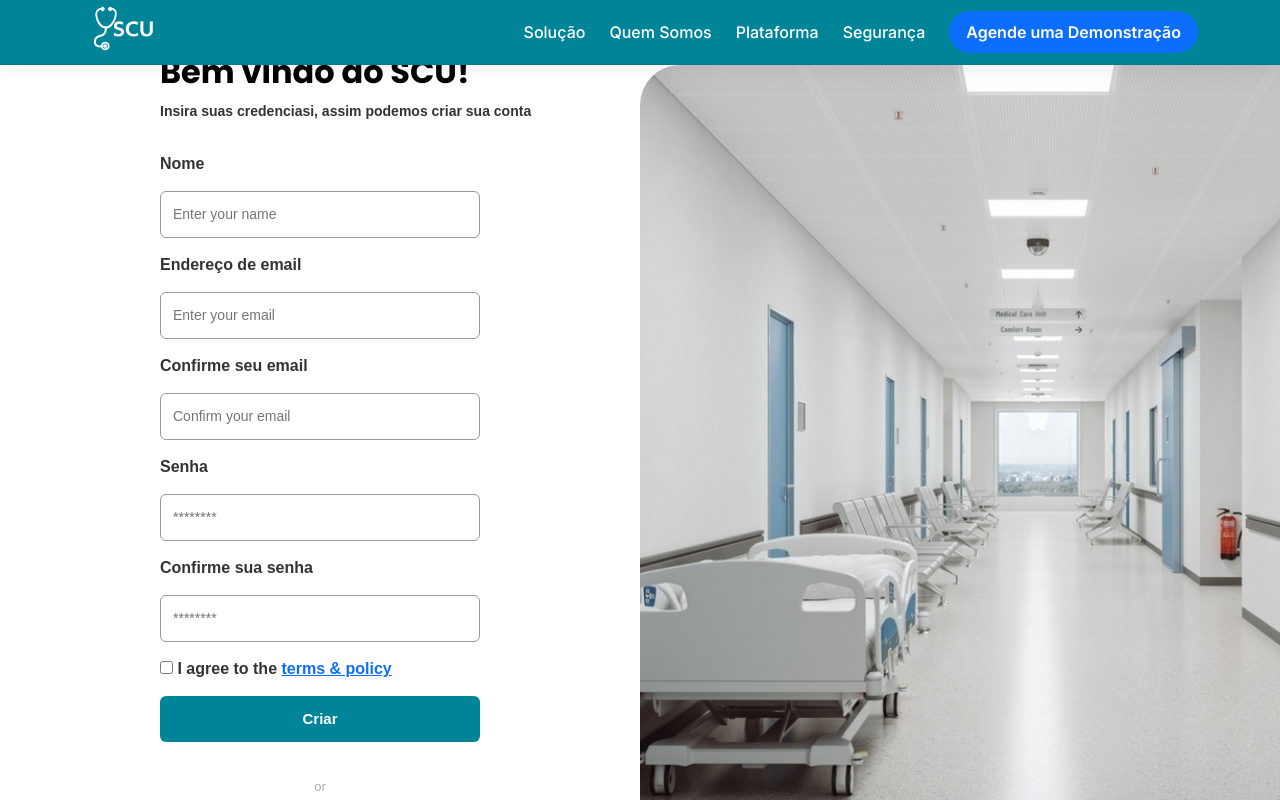
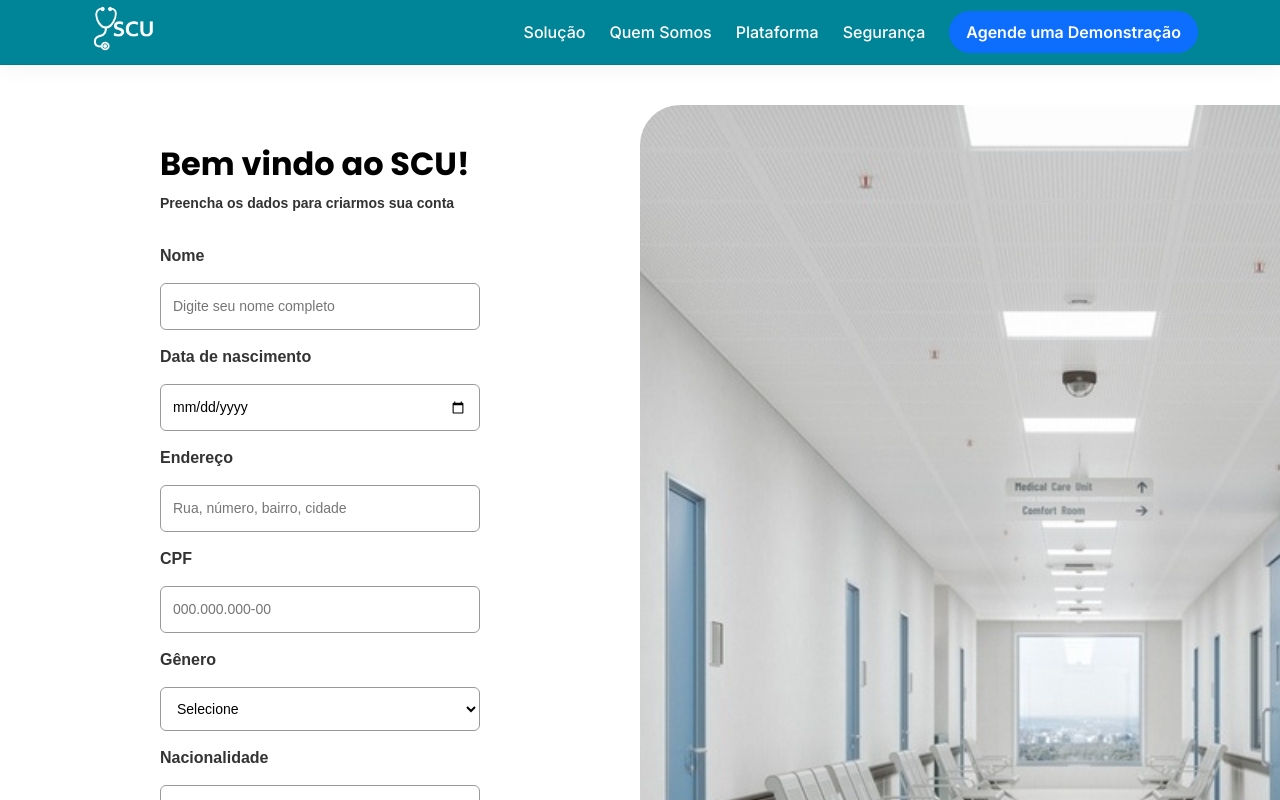
Before and after one commit to giamorim21/SistemaClinicoUnificado, a React (Vite) app in the folder clinic-system/frontend/sistema-clinico-unificado-frontend/: page /register in a window 1280 px wide. Shown: the top 800 px of the page. Built offline with nearby package versions, Linux system fonts and the light colour scheme.

Commit message:
Propaganda/login/register

```diff
--- a/clinic-system/frontend/sistema-clinico-unificado-frontend/src/pages/Login.jsx
+++ b/clinic-system/frontend/sistema-clinico-unificado-frontend/src/pages/Login.jsx
@@ -2,29 +2,44 @@ import { useState } from "react";
 import "../styles/login.css";
 import { Link } from "react-router-dom";
 
-
 function TelaLogin() {
-  const [email, setEmail] = useState("");
+  const [cpf, setCpf] = useState("");
   const [senha, setSenha] = useState("");
   const [erro, setErro] = useState("");
   const [ok, setOk] = useState("");
+
+  // Validador de CPF com dígitos verificadores
+  const validarCPF = (valor) => {
+    const c = (valor || "").replace(/\D/g, "");
+    if (c.length !== 11 || /^(\d)\1{10}$/.test(c)) return false;
+    let soma = 0;
+    for (let i = 0; i < 9; i++) soma += parseInt(c.charAt(i)) * (10 - i);
+    let d1 = 11 - (soma % 11);
+    d1 = d1 >= 10 ? 0 : d1;
+    soma = 0;
+    for (let i = 0; i < 10; i++) soma += parseInt(c.charAt(i)) * (11 - i);
+    let d2 = 11 - (soma % 11);
+    d2 = d2 >= 10 ? 0 : d2;
+    return d1 === parseInt(c.charAt(9)) && d2 === parseInt(c.charAt(10));
+  };
 
   const handleLogin = (e) => {
     e.preventDefault();
     setErro("");
     setOk("");
 
-    // Validação básica no front-end
-    if (!email || !senha) {
-      setErro("Preencha e-mail e senha.");
-      return;
-    }
-    const emailValido = /^[^\s@]+@[^\s@]+\.[^\s@]+$/.test(email);
-    if (!emailValido) {
-      setErro("Informe um e-mail válido.");
+    if (!cpf || !senha) {
+      setErro("Preencha CPF e senha.");
       return;
     }
 
+    if (!validarCPF(cpf)) {
+      setErro("Informe um CPF válido.");
+      return;
+    }
+
+    // Aqui você pode adicionar a chamada de API futuramente
+    setOk("Login realizado com sucesso! (validação de CPF ok)");
   };
 
   return (
@@ -32,15 +47,18 @@ function TelaLogin() {
       <div className="login-left">
         <div className="login-box">
           <h1>Bem-Vindo de volta!</h1>
-          <p>Insira suas Crendencias para realizar o login</p>
+          <p>Insira suas credenciais para realizar o login</p>
 
           <form className="login-form" onSubmit={handleLogin}>
-            <label htmlFor="email">Email</label>
+            <label htmlFor="cpf">CPF</label>
             <input
-              id="email"
-              type="email"
-              value={email}
-              onChange={(e) => setEmail(e.target.value)}
+              id="cpf"
+              type="text"
+              placeholder="000.000.000-00"
+              value={cpf}
+              onChange={(e) => setCpf(e.target.value)}
+              inputMode="numeric"
+              pattern="\d{3}\.?\d{3}\.?\d{3}-?\d{2}"
               required
             />
 
@@ -55,7 +73,7 @@ function TelaLogin() {
 
             <div className="form-options">
               <label>
-                <input type="checkbox" />Lembrar de mim por 30 dias
+                <input type="checkbox" /> Lembrar de mim por 30 dias
               </label>
             </div>
 
@@ -71,6 +89,24 @@ function TelaLogin() {
             </p>
           </form>
         </div>
+
+        {/* Carrossel mantido intacto */}
+        <div className="brand-carousel" aria-label="logos de parceiros">
+          <div className="brand-track">
+            <img src="" alt="logo 1" />
+            <img src="" alt="logo 2" />
+            <img src="" alt="logo 3" />
+            <img src="" alt="logo 4" />
+            <img src="" alt="logo 5" />
+            <img src="" alt="logo 6" />
+            <img src="" alt="logo 1" />
+            <img src="" alt="logo 2" />
+            <img src="" alt="logo 3" />
+            <img src="" alt="logo 4" />
+            <img src="" alt="logo 5" />
+            <img src="" alt="logo 6" />
+          </div>
+        </div>
       </div>
 
       <div className="login-right"></div>
--- a/clinic-system/frontend/sistema-clinico-unificado-frontend/src/pages/Register.jsx
+++ b/clinic-system/frontend/sistema-clinico-unificado-frontend/src/pages/Register.jsx
@@ -4,73 +4,147 @@ import "../styles/register.css";
 
 function TelaCadastro() {
   const [nome, setNome] = useState("");
-  const [email, setEmail] = useState("");
-  const [confirmarEmail, setConfirmarEmail] = useState("");
+  const [dataNasc, setDataNasc] = useState("");
+  const [endereco, setEndereco] = useState("");
+  const [cpf, setCpf] = useState("");
+  const [genero, setGenero] = useState("");
+  const [nacionalidade, setNacionalidade] = useState("");
   const [senha, setSenha] = useState("");
   const [confirmarSenha, setConfirmarSenha] = useState("");
+  const [consentimento, setConsentimento] = useState(false);
+
   const [erro, setErro] = useState("");
   const [sucesso, setSucesso] = useState(false);
 
-  const validarSenha = (senha) => /^(?=.*[A-Z])(?=.*\d).{8,}$/.test(senha);
+  // Senha: 8+ chars, 1 maiúscula e 1 número
+  const validarSenha = (s) => /^(?=.*[A-Z])(?=.*\d).{8,}$/.test(s);
+
+  // Validador de CPF (com dígitos verificadores)
+  const validarCPF = (valor) => {
+    const c = (valor || "").replace(/\D/g, "");
+    if (c.length !== 11 || /^(\d)\1{10}$/.test(c)) return false;
+    let soma = 0;
+    for (let i = 0; i < 9; i++) soma += parseInt(c.charAt(i)) * (10 - i);
+    let d1 = 11 - (soma % 11);
+    d1 = d1 >= 10 ? 0 : d1;
+    soma = 0;
+    for (let i = 0; i < 10; i++) soma += parseInt(c.charAt(i)) * (11 - i);
+    let d2 = 11 - (soma % 11);
+    d2 = d2 >= 10 ? 0 : d2;
+    return d1 === parseInt(c.charAt(9)) && d2 === parseInt(c.charAt(10));
+  };
 
   const handleCadastro = (e) => {
     e.preventDefault();
     setErro("");
     setSucesso(false);
 
-    if (email !== confirmarEmail) {
-      setErro("Os e-mails não coincidem.");
+    // Campos obrigatórios
+    if (!nome || !dataNasc || !endereco || !cpf || !genero || !nacionalidade) {
+      setErro("Preencha todos os campos obrigatórios.");
       return;
     }
+
+    // CPF
+    if (!validarCPF(cpf)) {
+      setErro("Informe um CPF válido.");
+      return;
+    }
+
+    // Senha
     if (senha !== confirmarSenha) {
       setErro("As senhas não coincidem.");
       return;
     }
     if (!validarSenha(senha)) {
-      setErro("A senha deve conter ao menos 8 caracteres, uma letra maiúscula e um número.");
+      setErro("A senha deve ter 8+ caracteres, 1 letra maiúscula e 1 número.");
       return;
     }
 
-    // Simulação de cadastro somente no front-end
+    // Consentimento LGPD
+    if (!consentimento) {
+      setErro("É necessário aceitar o consentimento de privacidade.");
+      return;
+    }
+
+    // Simulação de cadastro (apenas front-end)
     setSucesso(true);
-    // Se quiser “limpar” o formulário após sucesso:
-    // setNome(""); setEmail(""); setConfirmarEmail(""); setSenha(""); setConfirmarSenha("");
   };
 
   return (
+  <div className="register-wrapper">
     <div className="login-container">
       <div className="login-left">
         <div className="login-box">
           <h1>Bem vindo ao SCU!</h1>
-          <p className="subtitle">Insira suas credenciasi, assim podemos criar sua conta</p>
+          <p className="subtitle">Preencha os dados para criarmos sua conta</p>
 
           <form className="login-form" onSubmit={handleCadastro}>
             <label>Nome</label>
             <input
               type="text"
-              placeholder="Enter your name"
+              placeholder="Digite seu nome completo"
               value={nome}
               onChange={(e) => setNome(e.target.value)}
               required
             />
 
-            <label>Endereço de email</label>
+            <label>Data de nascimento</label>
             <input
-              type="email"
-              placeholder="Enter your email"
-              value={email}
-              onChange={(e) => setEmail(e.target.value)}
+              type="date"
+              value={dataNasc}
+              onChange={(e) => setDataNasc(e.target.value)}
               required
             />
 
-            <label>Confirme seu email</label>
+            <label>Endereço</label>
             <input
-              type="email"
-              placeholder="Confirm your email"
-              value={confirmarEmail}
-              onChange={(e) => setConfirmarEmail(e.target.value)}
+              type="text"
+              placeholder="Rua, número, bairro, cidade"
+              value={endereco}
+              onChange={(e) => setEndereco(e.target.value)}
               required
             />
+
+            <label>CPF</label>
+            <input
+              type="text"
+              placeholder="000.000.000-00"
+              value={cpf}
+              onChange={(e) => setCpf(e.target.value)}
+              inputMode="numeric"
+              pattern="\d{3}\.?\d{3}\.?\d{3}-?\d{2}"
+              required
+            />
+
+            <label>Gênero</label>
+            <select
+              value={genero}
+              onChange={(e) => setGenero(e.target.value)}
+              required
+            >
+              <option value="" disabled>Selecione</option>
+              <option value="feminino">Feminino</option>
+              <option value="masculino">Masculino</option>
+              <option value="nao-binario">Não-binário</option>
+              <option value="prefiro-nao-informar">Prefiro não informar</option>
+              <option value="outro">Outro</option>
+            </select>
+
+            <label>Nacionalidade</label>
+            <select
+              value={nacionalidade}
+              onChange={(e) => setNacionalidade(e.target.value)}
+              required
+            >
+              <option value="" disabled>Selecione</option>
+              <option value="brasileira">Brasileira</option>
+              <option value="alemã">Alemã</option>
+              <option value="portuguesa">Portuguesa</option>
+              <option value="espanhola">Espanhola</option>
+              <option value="italiana">Italiana</option>
+              <option value="outra">Outra</option>
+            </select>
 
             <label>Senha</label>
             <input
@@ -92,13 +166,25 @@ function TelaCadastro() {
 
             <div className="form-options">
               <label>
-                <input type="checkbox" required /> I agree to the <a href="#">terms &amp; policy</a>
+                <input
+                  type="checkbox"
+                  checked={consentimento}
+                  onChange={(e) => setConsentimento(e.target.checked)}
+                  required
+                />{" "}
+                Li e concordo com o{" "}
+                <a href="#">termo de consentimento e privacidade</a>.
               </label>
             </div>
 
             <button type="submit">Criar</button>
+
             {erro && <p style={{ color: "red" }}>{erro}</p>}
-            {sucesso && <p style={{ color: "green" }}>Cadastro realizado com sucesso! (somente front-end)</p>}
+            {sucesso && (
+              <p style={{ color: "green" }}>
+                Cadastro realizado com sucesso! (somente front-end)
+              </p>
+            )}
 
             <div className="divider">or</div>
 
@@ -108,9 +194,12 @@ function TelaCadastro() {
           </form>
         </div>
       </div>
+
       <div className="login-right"></div>
     </div>
-  );
+  </div>
+);
+
 }
 
 export default TelaCadastro;
--- a/clinic-system/frontend/sistema-clinico-unificado-frontend/src/styles/components.css
+++ b/clinic-system/frontend/sistema-clinico-unificado-frontend/src/styles/components.css
@@ -30,7 +30,7 @@ h1,h2,h3,h4,h5,h6{ font-family:"Poppins", ui-serif, system-ui; }
 
 /* ===== Hero ===== */
 .hero{
-  position:relative; min-height:90vh; display:flex; align-items:center;
+  position:relative; min-height:78vh; display:flex; align-items:center;
   background:url('https://images.unsplash.com/photo-1586773860418-d37222d8fce3?q=80&w=1920&auto=format&fit=crop');
   background-size:cover; background-position:center; color:#fff; overflow:hidden;
 }
--- a/clinic-system/frontend/sistema-clinico-unificado-frontend/src/styles/home.css
+++ b/clinic-system/frontend/sistema-clinico-unificado-frontend/src/styles/home.css
@@ -37,7 +37,7 @@ h1,h2,h3,h4,h5,h6{font-family:"Poppins", sans-serif}
   content:"";
   position:absolute; inset:0;
   background:url('https://source.unsplash.com/1600x900/?healthcare,hospital') center/cover no-repeat;
-  opacity:.15;
+  opacity:.95;
 }
 
 /* Fundos pedidos */
--- a/clinic-system/frontend/sistema-clinico-unificado-frontend/src/styles/login.css
+++ b/clinic-system/frontend/sistema-clinico-unificado-frontend/src/styles/login.css
@@ -13,6 +13,7 @@
   justify-content: center;
   align-items: center;
   background-color: #ffffff;
+  flex-direction: column;
 }
 
 /* Caixa centralizada */
@@ -151,3 +152,39 @@
   border-top-left-radius: 40px;
   border-bottom-left-radius: 40px;
 }
+
+.brand-carousel {
+  width: 100%;
+  height: 120px;            /* altura da faixa azul */
+  margin-top: 24px;
+  overflow: hidden;
+  position: relative;
+}
+
+.brand-track {
+  display: flex;
+  align-items: center;
+  gap: 40px;
+  animation: brand-scroll 30s linear infinite;
+  width: 200%;              /* <- garante que o conteúdo não encolha */
+}
+
+.brand-carousel img {
+  height: 60px;
+  width: auto;
+  object-fit: contain;
+  user-select: none;
+  pointer-events: none;
+  filter: grayscale(100%);
+  opacity: 0.9;
+  flex-shrink: 0;           /* <- impede as logos de reduzirem de tamanho */
+}
+
+@keyframes brand-scroll {
+  from {
+    transform: translateX(0);
+  }
+  to {
+    transform: translateX(-50%);
+  }
+}
--- a/clinic-system/frontend/sistema-clinico-unificado-frontend/src/styles/register.css
+++ b/clinic-system/frontend/sistema-clinico-unificado-frontend/src/styles/register.css
@@ -44,11 +44,16 @@
 
 
   /* Formulário */
-  .login-form {
-    display: flex;
-    flex-direction: column;
-    gap: 15px;
-  }
+  /* Select com o mesmo estilo dos inputs */
+.login-form select {
+  padding: 12px;
+  background-color: #fff;
+  border: 1px solid #999;
+  border-radius: 6px;
+  font-size: 14px;
+  color: #000;
+}
+
 
   .login-form label {
     font-size: 16px;
@@ -151,3 +156,21 @@
     border-top-left-radius: 40px;
     border-bottom-left-radius: 40px;
   }
+
+  /* Container flex para centralizar o formulário e evitar invasão do header/footer */
+.register-wrapper {
+  display: flex;
+  flex-direction: column;
+  justify-content: center;
+  align-items: center;
+
+  min-height: calc(100vh - 160px); /* ajusta conforme altura da navbar/footer */
+  padding: 40px 0;                 /* espaçamento superior e inferior */
+  box-sizing: border-box;
+}
+
+/* Garante que o login-container não force 100vh total */
+.login-container {
+  height: auto;
+  min-height: 0;
+}
```
